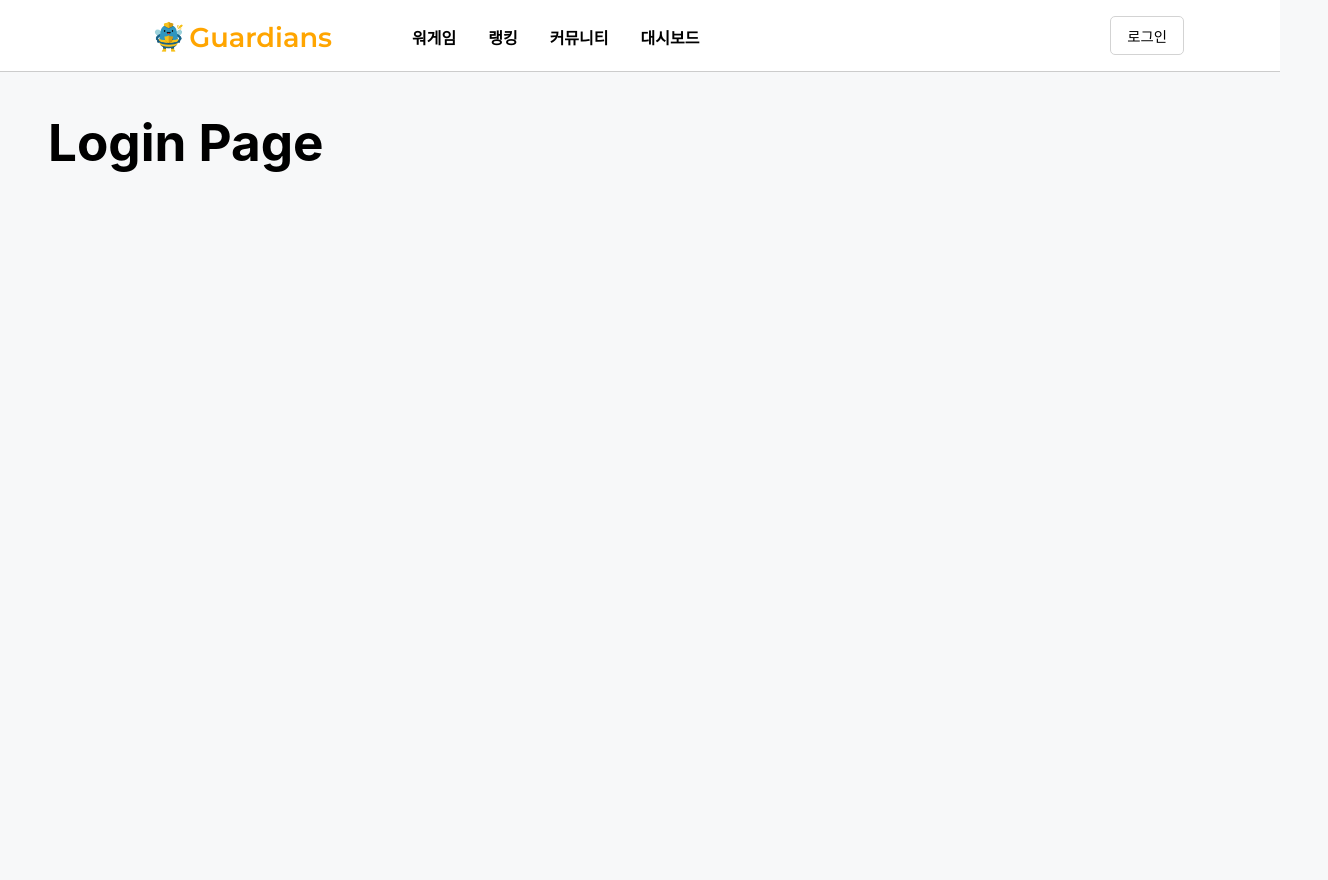
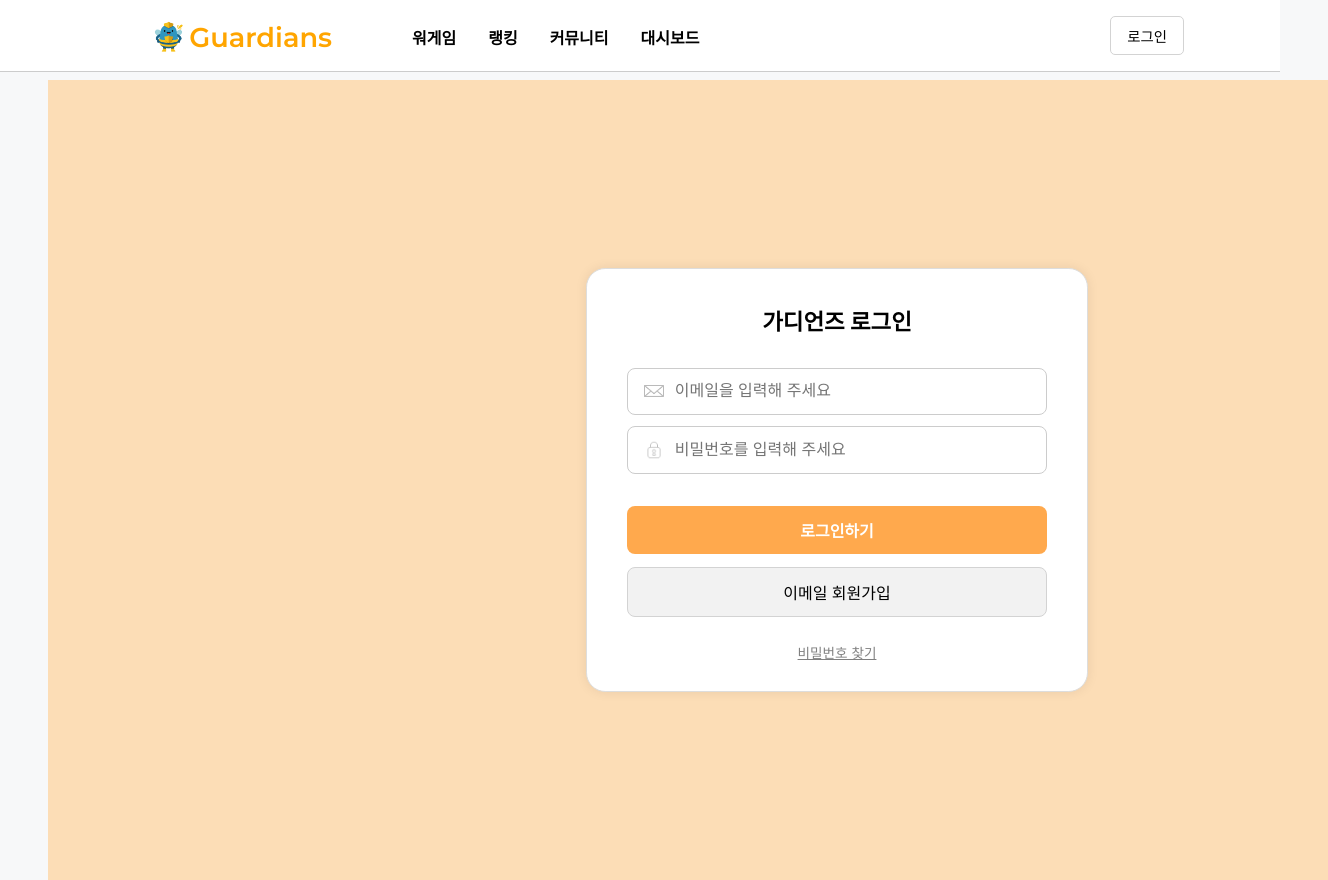
Before and after one commit to BeeGuardians/Guardians-frontend, a React (Vite) app in the folder guardians/: page /login in a window 1280 px wide. Shown: the whole page, 1328 px wide, since content can reach past the window. Before the commit the page ends 800 px from the top, so only its background shows below. Built offline with nearby package versions, Linux system fonts and the light colour scheme; a web font is replaced by a local one.

Commit message:
refact : modfiy routes for paths

```diff
--- a/guardians/src/App.tsx
+++ b/guardians/src/App.tsx
@@ -1,6 +1,6 @@
 import { Route, Routes } from "react-router-dom";
 import Home from "./pages/HomePage/Home.tsx";
-import Login from "./pages/Login";
+import Login from "./pages/LoginPage/Login";
 import Dashboard from "./pages/Dashboard";
 import Ranking from "./pages/Ranking";
 import Header from "./components/Header";
@@ -30,7 +30,7 @@ function App() {
                     {/* 로그인 관련 */}
                     <Route path="/login" element={<Login />} />
                     <Route path="/signup" element={<Signup />} />
-                    <Route path="/welcome" element={<SignupSuccess />} />
+                    <Route path="/signup/success" element={<SignupSuccess />} />
 
                     {/* 커뮤니티 전체 */}
                     <Route path="/community" element={<CommunityPage />} />
--- a/guardians/src/pages/Login.tsx
+++ /dev/null
@@ -1,5 +0,0 @@
-function Login() {
-    return <h1>Login Page</h1>;
-}
-
-export default Login;
```
